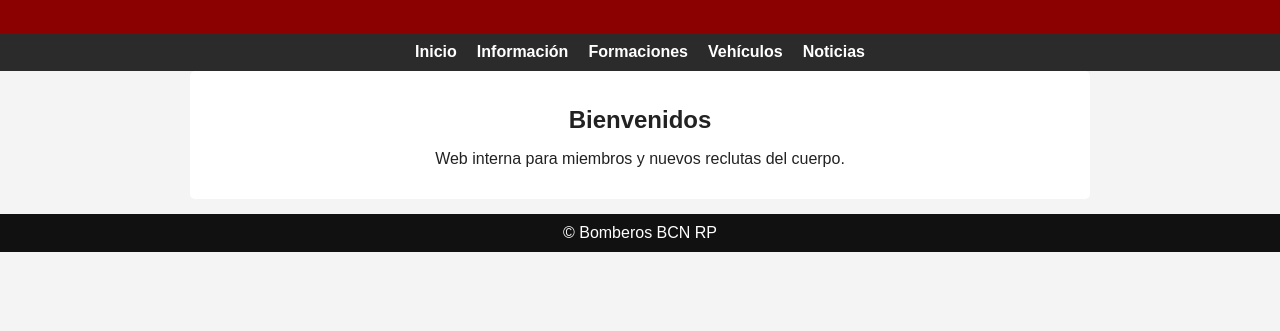
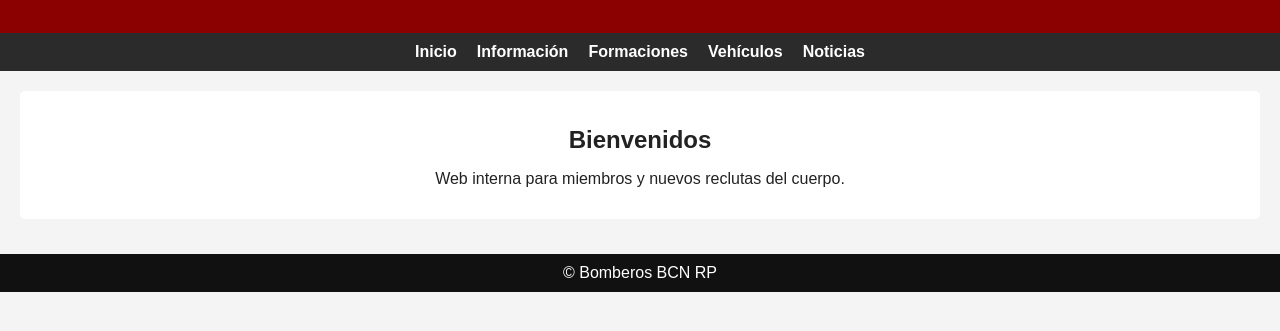
Before and after one commit to CaporalMarc/BCNbombers, a plain HTML site: page index.html in a window 1280 px wide. Shown: the part 121-452 px from the top of the page. Drawn offline with Linux system fonts and the light colour scheme; files that its build step writes are made by us from their sources.

Commit message:
Update style.css

```diff
--- a/css/style.css
+++ b/css/style.css
@@ -35,9 +35,12 @@ nav a:hover {
 }
 
 main {
-  max-width: 900px;
-  margin: auto;
+  width: 100%;
+  max-width: none;
+  margin: 0 auto;
+  padding: 20px;
 }
+
 
 .card {
   background: white;
```
